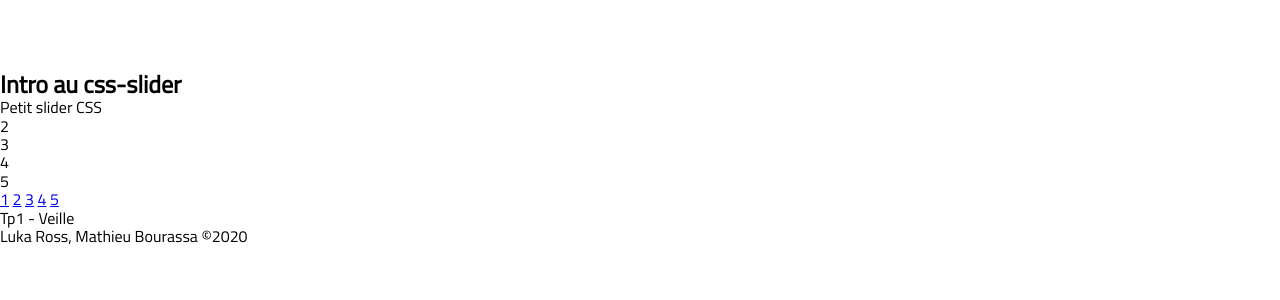
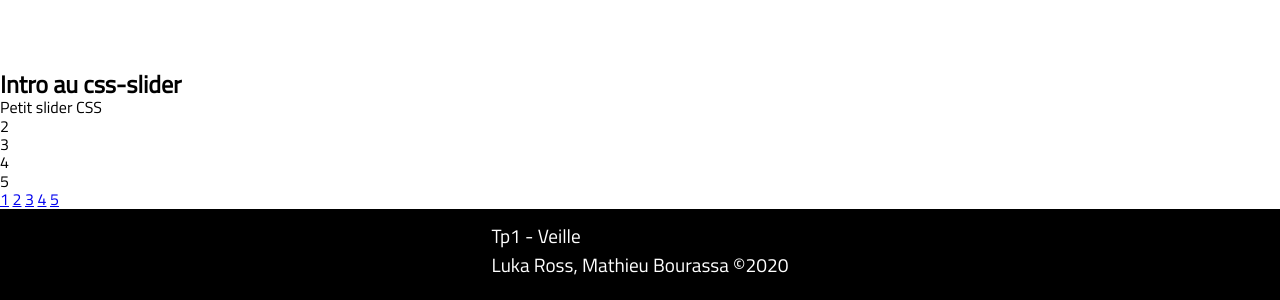
Before and after one commit to Angak-dev/TP1, a plain HTML site: page index.html in a window 1280 px wide. Shown: the part 2125-2425 px from the top of the page. Before the commit the page ends 2373 px from the top, so only its background shows below. Drawn offline with Linux system fonts and the light colour scheme.

Commit message:
Avancement du footer

```diff
--- a/sass/_footer.scss
+++ b/sass/_footer.scss
@@ -1,20 +1,20 @@
 
 	/*==============FOOTER==================================================*/
-	// .site-footer {
-	// 	background-color: black;
-	// 	position: relative;
-	// 	color: white;
-	// 	font-family: 'Titillium Web';
-	// 	padding: 1em 0.8em;
-	// 	display: flex;
-	// 	justify-content: space-around;
-	// 	align-items: center;
-	// }
-	// #site-footer-logo p {
-	// 	margin-bottom: 0.4em;
-	// 	font-size: 1.2em;
-	// }
-	// #site-footer-social img {
-	// 	width: 40px;
-	// 	padding: 0.2em 0;
-  //   }
+	.site-footer {
+		background-color: black;
+		position: relative;
+		color: white;
+		font-family: 'Titillium Web';
+		padding: 1em 0.8em;
+		display: flex;
+		justify-content: space-around;
+		align-items: center;
+	}
+	#site-footer-logo p {
+		margin-bottom: 0.4em;
+		font-size: 1.2em;
+	}
+	#site-footer-social img {
+		width: 40px;
+		padding: 0.2em 0;
+    }
```
Also changed, not shown: css/style.css, 1 other file.
